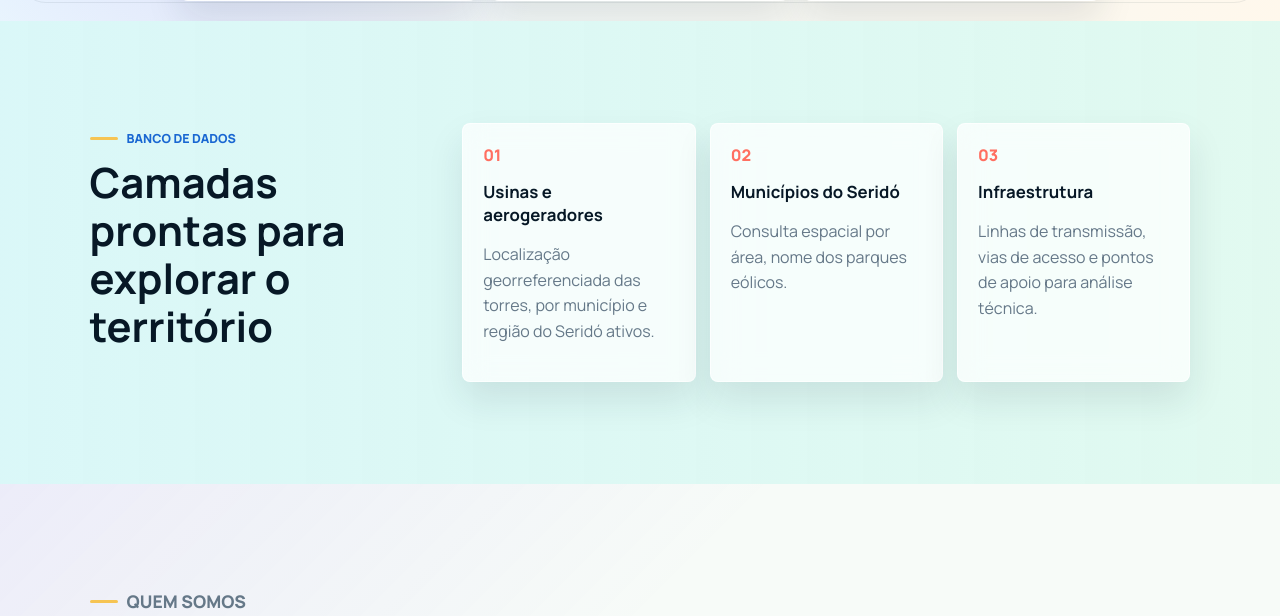
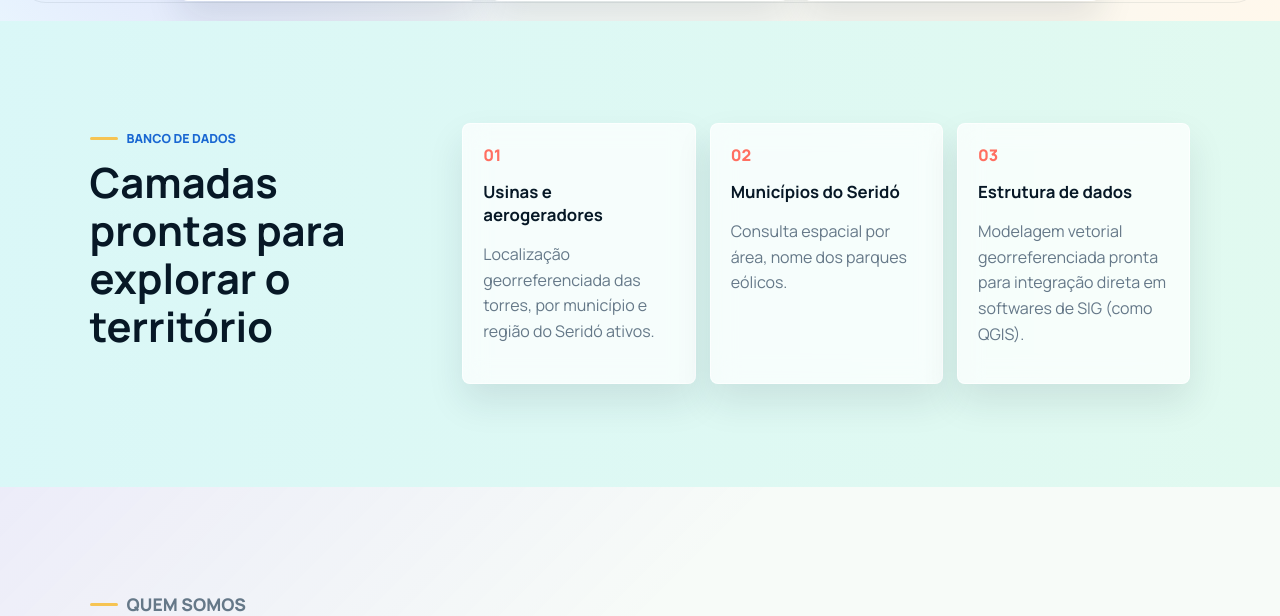
Before and after one commit to Igorhls/serido_geodb, a Django app: template WEBGIS/mapas/templates/inicio.html in a window 1280 px wide. Shown: the part 1309-1925 px from the top of the page. Run offline with Django 4.2, Linux system fonts and the light colour scheme; the template is opened without the code that fills it, so the values that code supplies are empty; some libraries are stand-ins or nearby versions.

Commit message:
Ajusta tamanho do eixo da logo, adiciona tags favicon e atualiza card 03 para estrutura de dados

```diff
--- a/WEBGIS/mapas/templates/inicio.html
+++ b/WEBGIS/mapas/templates/inicio.html
@@ -6,8 +6,9 @@
     <meta name="viewport" content="width=device-width, initial-scale=1" />
     <title>Geobdg | Eólicas do Seridó</title>
     <link href="https://fonts.googleapis.com/css2?family=Manrope:wght@400;600;700;800&display=swap" rel="stylesheet" />
-    <link rel="icon" type="image/png" href="{% static 'img/icone_eolica.png' %}" />
-    <link rel="stylesheet" href="{% static 'style.css' %}?v=1.4">
+    <link rel="shortcut icon" type="image/png" href="{% static 'img/icone_eolica.png' %}?v=1.4" />
+    <link rel="icon" type="image/png" href="{% static 'img/icone_eolica.png' %}?v=1.4" />
+    <link rel="stylesheet" href="{% static 'style.css' %}?v=1.5">
 
     <link rel="stylesheet" href="https://unpkg.com/leaflet@1.9.4/dist/leaflet.css" />
     <script src="https://unpkg.com/leaflet@1.9.4/dist/leaflet.js"></script>
@@ -53,7 +54,7 @@
             <path d="M 23.5 20 L 22.5 11 A 2.5 2.5 0 0 1 27.5 11 L 26.5 20 Z" transform="rotate(240 25 20)" />
           </g>
           <!-- Eixo Central do Motor -->
-          <circle cx="25" cy="20" r="4.5" fill="#334155" />
+          <circle cx="25" cy="20" r="2.5" fill="#334155" />
         </svg>
         <span>Geo<strong>BDG</strong></span>
       </a>
@@ -127,7 +128,7 @@
         <div class="data-grid">
           <article><span>01</span><h3>Usinas e aerogeradores</h3><p>Localização georreferenciada das torres, por município e região do Seridó ativos.</p></article>
           <article><span>02</span><h3>Municípios do Seridó</h3><p>Consulta espacial por área, nome dos parques eólicos.</p></article>
-          <article><span>03</span><h3>Infraestrutura</h3><p>Linhas de transmissão, vias de acesso e pontos de apoio para análise técnica.</p></article>
+          <article><span>03</span><h3>Estrutura de dados</h3><p>Modelagem vetorial georreferenciada pronta para integração direta em softwares de SIG (como QGIS).</p></article>
         </div>
       </section>
       <section id="quem-somos" class="about-section">
--- a/WEBGIS/mapas/templates/mapa_interativo.html
+++ b/WEBGIS/mapas/templates/mapa_interativo.html
@@ -5,8 +5,9 @@
     <meta charset="utf-8" />
     <title>WebGIS | Eólicas do Seridó</title>
     <link href="https://fonts.googleapis.com/css2?family=Manrope:wght@400;700&display=swap" rel="stylesheet" />
-    <link rel="icon" type="image/png" href="{% static 'img/icone_eolica.png' %}" />
-    <link rel="stylesheet" href="{% static 'style.css' %}?v=1.4">
+    <link rel="shortcut icon" type="image/png" href="{% static 'img/icone_eolica.png' %}?v=1.4" />
+    <link rel="icon" type="image/png" href="{% static 'img/icone_eolica.png' %}?v=1.4" />
+    <link rel="stylesheet" href="{% static 'style.css' %}?v=1.5">
     <link rel="stylesheet" href="https://unpkg.com/leaflet@1.9.4/dist/leaflet.css" />
     <script src="https://unpkg.com/leaflet@1.9.4/dist/leaflet.js"></script>
 
```
Also changed, not shown: WEBGIS/mapas/templates/mapas/downloads.html (+4 -3 lines), WEBGIS/mapas/templates/upload.html (+4 -3 lines).
